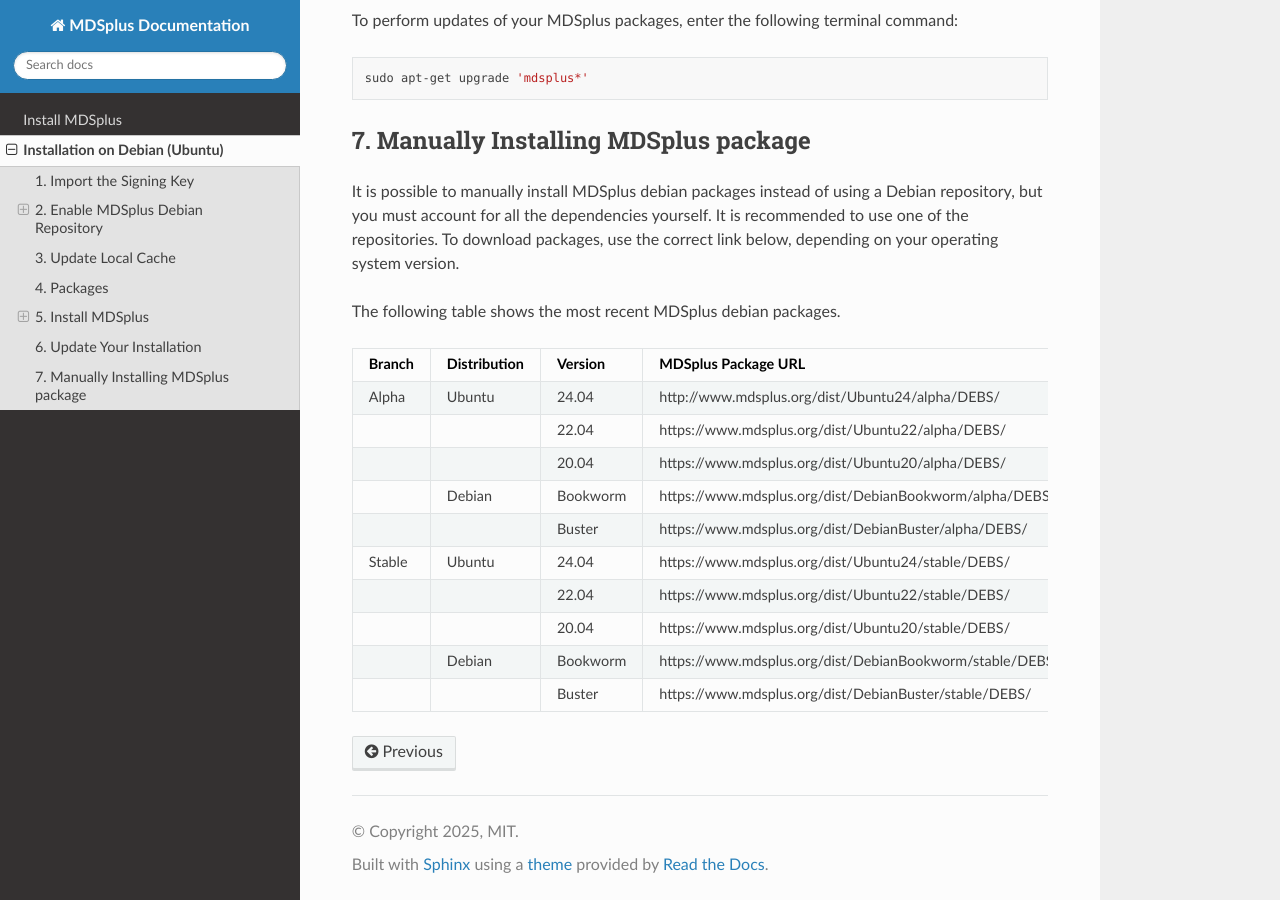
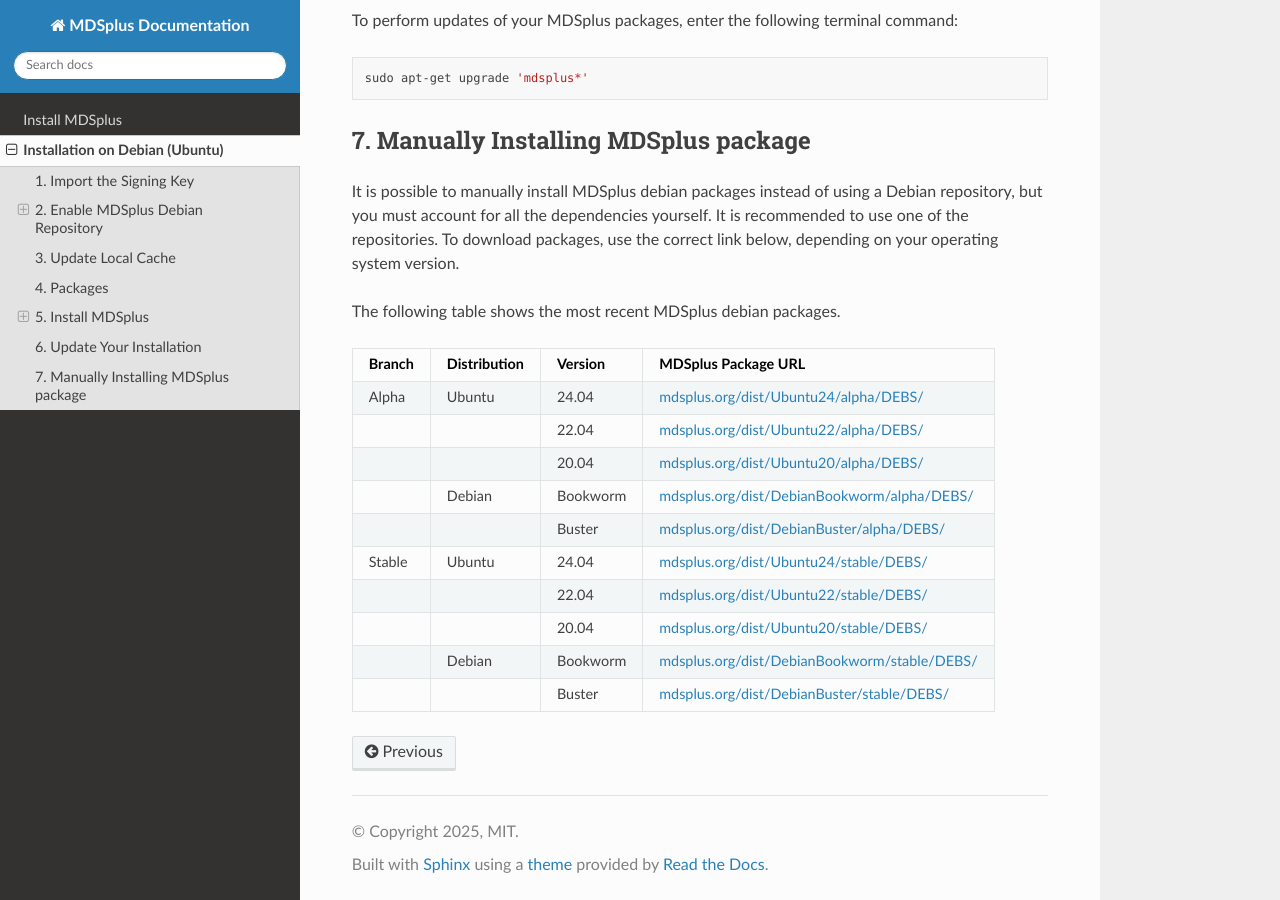
Before and after one commit to MDSplus/Documentation, a Sphinx documentation site: the page built from docs/install/debian.md, in a window 1280 px wide and 900 px high, scrolled down 3441 px. Built offline with Sphinx 7.4.7 and the Read the Docs theme 3.1.0, drawn with Linux system fonts in a browser that asks for light colours; some of the changed lines change nothing that is shown.

Commit message:
Fixed URLs to actually be links

```diff
--- a/docs/install/debian.md
+++ b/docs/install/debian.md
@@ -149,13 +149,13 @@
 
 | Branch | Distribution | Version | MDSplus Package URL |
 |-------|--------|---------|-------------|
-| Alpha | Ubuntu | 24.04 | http://www.mdsplus.org/dist/Ubuntu24/alpha/DEBS/ |
-|       |        | 22.04 | https://www.mdsplus.org/dist/Ubuntu22/alpha/DEBS/ |
-|       |        | 20.04 | https://www.mdsplus.org/dist/Ubuntu20/alpha/DEBS/ |
-|       | Debian | Bookworm | https://www.mdsplus.org/dist/DebianBookworm/alpha/DEBS/ |
-|       |        | Buster | https://www.mdsplus.org/dist/DebianBuster/alpha/DEBS/ |
-| Stable | Ubuntu | 24.04 | https://www.mdsplus.org/dist/Ubuntu24/stable/DEBS/ |
-|        |        | 22.04 | https://www.mdsplus.org/dist/Ubuntu22/stable/DEBS/ |
-|        |        | 20.04 | https://www.mdsplus.org/dist/Ubuntu20/stable/DEBS/ |
-|        | Debian | Bookworm | https://www.mdsplus.org/dist/DebianBookworm/stable/DEBS/ |
-|        |        | Buster | https://www.mdsplus.org/dist/DebianBuster/stable/DEBS/ |
+| Alpha | Ubuntu | 24.04 | [mdsplus.org/dist/Ubuntu24/alpha/DEBS/](http://www.mdsplus.org/dist/Ubuntu24/alpha/DEBS/) |
+|       |        | 22.04 | [mdsplus.org/dist/Ubuntu22/alpha/DEBS/](https://www.mdsplus.org/dist/Ubuntu22/alpha/DEBS/) |
+|       |        | 20.04 | [mdsplus.org/dist/Ubuntu20/alpha/DEBS/](https://www.mdsplus.org/dist/Ubuntu20/alpha/DEBS/) |
+|       | Debian | Bookworm | [mdsplus.org/dist/DebianBookworm/alpha/DEBS/](https://www.mdsplus.org/dist/DebianBookworm/alpha/DEBS/) |
+|       |        | Buster | [mdsplus.org/dist/DebianBuster/alpha/DEBS/](https://www.mdsplus.org/dist/DebianBuster/alpha/DEBS/) |
+| Stable | Ubuntu | 24.04 | [mdsplus.org/dist/Ubuntu24/stable/DEBS/](https://www.mdsplus.org/dist/Ubuntu24/stable/DEBS/) |
+|        |        | 22.04 | [mdsplus.org/dist/Ubuntu22/stable/DEBS/](https://www.mdsplus.org/dist/Ubuntu22/stable/DEBS/) |
+|        |        | 20.04 | [mdsplus.org/dist/Ubuntu20/stable/DEBS/](https://www.mdsplus.org/dist/Ubuntu20/stable/DEBS/) |
+|        | Debian | Bookworm | [mdsplus.org/dist/DebianBookworm/stable/DEBS/](https://www.mdsplus.org/dist/DebianBookworm/stable/DEBS/) |
+|        |        | Buster | [mdsplus.org/dist/DebianBuster/stable/DEBS/](https://www.mdsplus.org/dist/DebianBuster/stable/DEBS/) |
```
